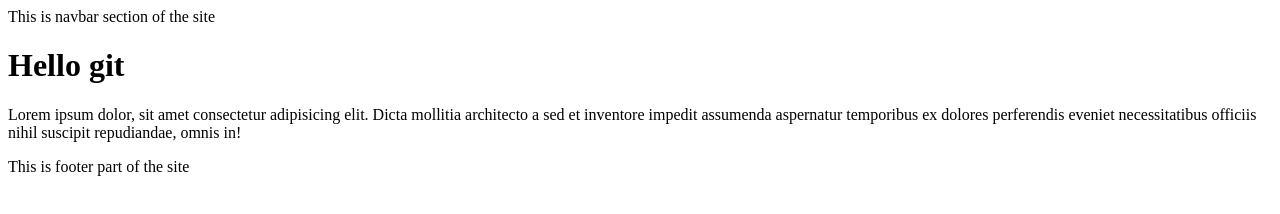
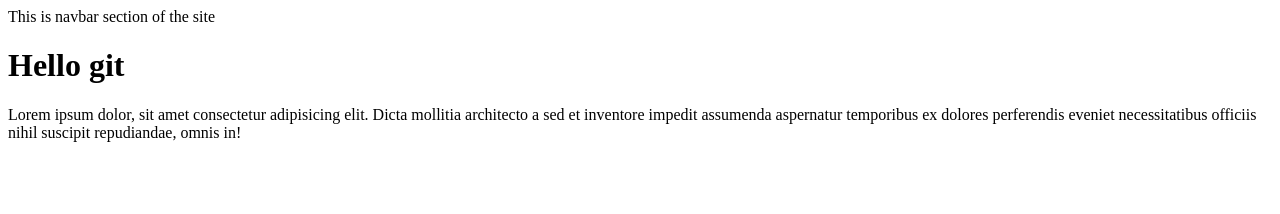
Before and after one commit to Shirinov-Mirfayz/Tutorial, a plain HTML site: page index.html in a window 1280 px wide. Drawn offline with Linux system fonts and the light colour scheme.

```diff
--- a/index.html
+++ b/index.html
@@ -14,9 +14,5 @@
         Lorem ipsum dolor, sit amet consectetur adipisicing elit. Dicta mollitia architecto a sed et inventore impedit assumenda aspernatur temporibus ex dolores perferendis eveniet necessitatibus officiis nihil suscipit repudiandae, omnis in!
 
     </p>
-
-    <footer>
-        This is footer part of the site
-    </footer>
 </body>
 </html>
```
